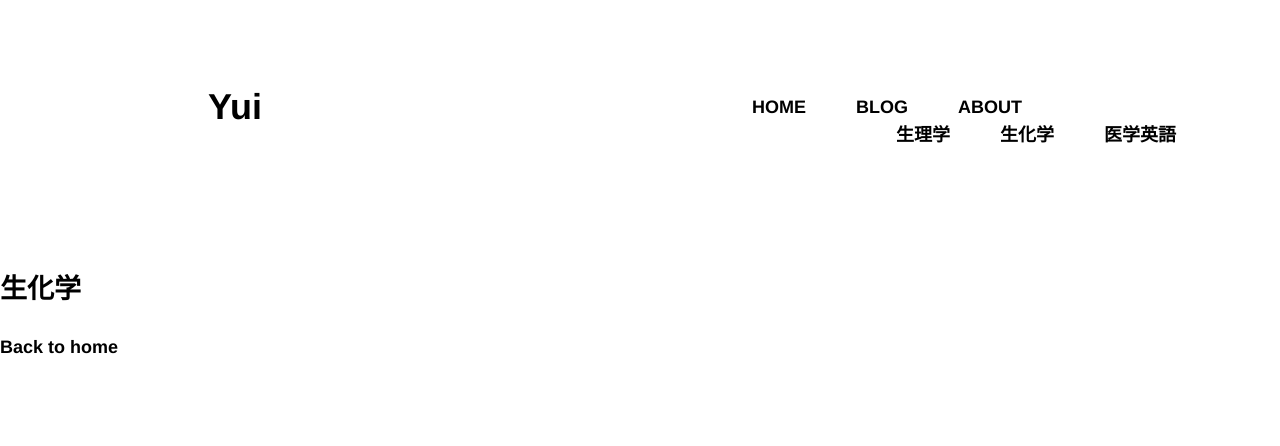
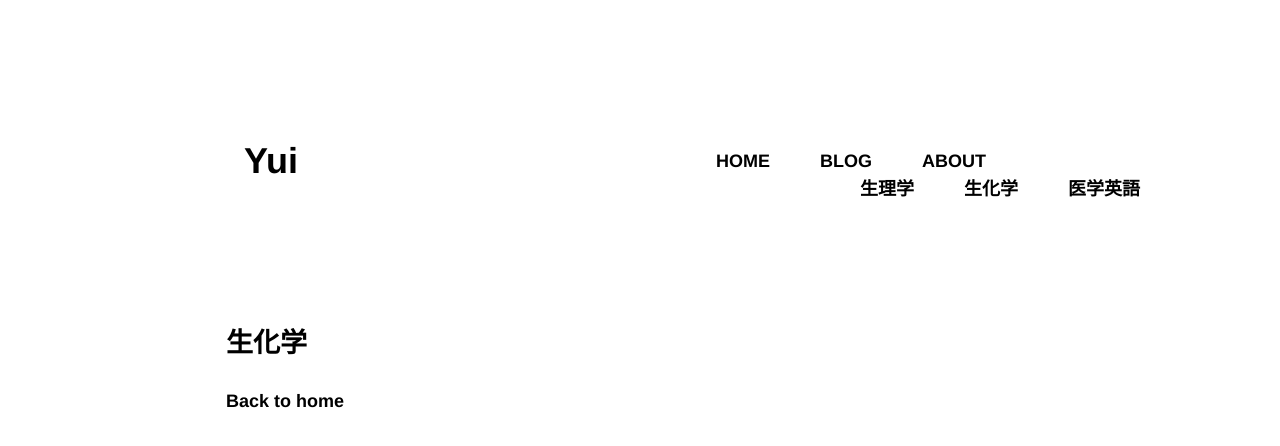
Before and after one commit to yui-nagamatsu/nextjs-blog, a Next.js app: page /posts/biochemistry in a window 1280 px wide. Shown: the top 446 px of the page. Built offline with nearby package versions, Linux system fonts and the light colour scheme.

Commit message:
Add margin to global.css

```diff
--- a/pages/posts/[id].js
+++ b/pages/posts/[id].js
@@ -11,7 +11,7 @@ export default function Post({ postData }){
                 <title>{postData.title}</title>
             </Head>
             <article>
-            <h1 className={utilStyles.headingXl}>{postData.title}</h1>
+            <h2 className={utilStyles.headingXl}>{postData.title}</h2>
             <div className={utilStyles.lightText}>
                 <Date dateString={postData. date} />
             </div>
--- a/styles/global.css
+++ b/styles/global.css
@@ -1,10 +1,13 @@
 html,
 body {
-  padding: 0;
-  margin: 0;
+  padding: 0 1rem;
+  margin: 3rem auto 6rem;
   font-family: "Helvetica Neue",Arial,"Hiragino Kaku Gothic ProN","Hiragino Sans",Meiryo,sans-serif;
   line-height: 1.6;
   font-size: 18px;
+  max-width: 50rem;
+  padding: 0 1rem;
+  margin: 3rem auto 6rem;
 }
 
 * {
```
Also changed, not shown: posts/trial.md (+1 -1 lines).
